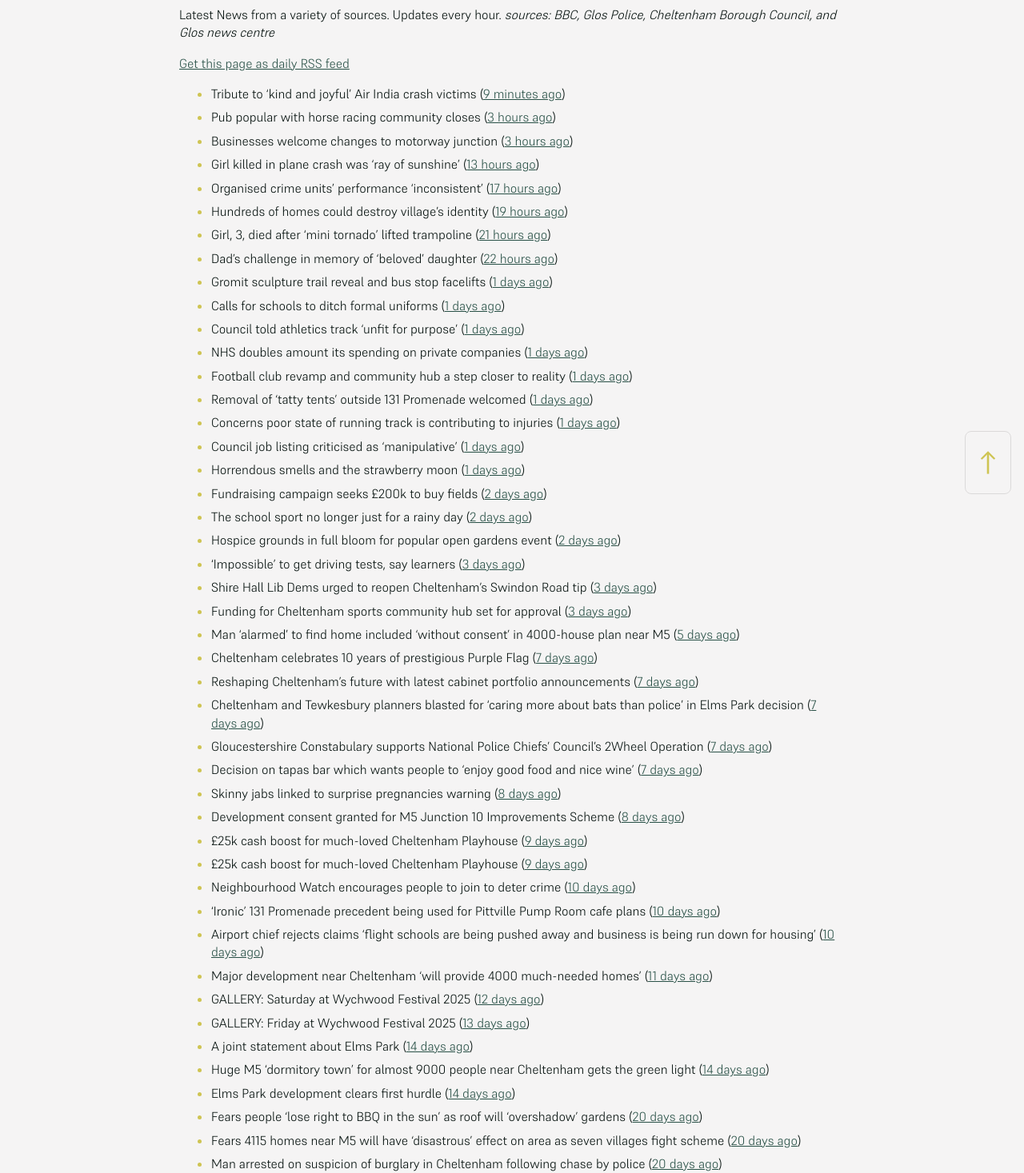
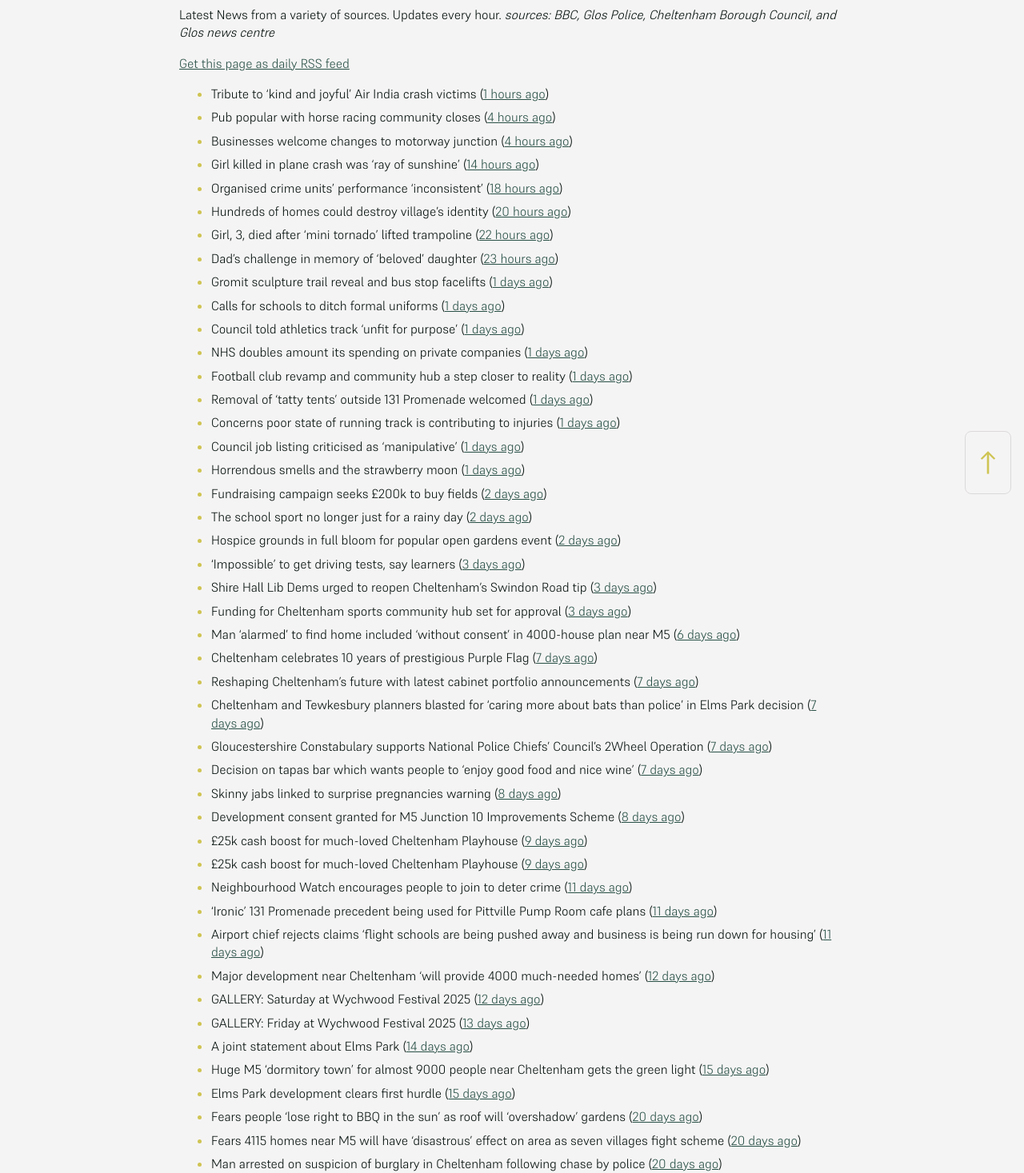
Before and after one commit to mat-0/cheltenham-open-data, a Jekyll site: the page built from _pages/news.md, in a window 1280 px wide. Shown: the part 266-1733 px from the top of the page at 80% size. Built offline with Jekyll 4.4.1, drawn with Linux system fonts in a browser that asks for light colours.

Commit message:
Updated 2025-06-13 09:57:54

```diff
--- a/_pages/news.md
+++ b/_pages/news.md
@@ -12,14 +12,14 @@ _sources: BBC, Glos Police, Cheltenham Borough Council, and Glos news centre_
 [Get this page as daily RSS feed](/daily.rss)
 
 <!-- news_marker starts -->
-- Tribute to 'kind and joyful' Air India crash victims ([9 minutes ago](https://www.bbc.com/news/articles/c20qv62dxq6o))
-- Pub popular with horse racing community closes ([3 hours ago](https://www.bbc.com/news/articles/czel4g51keno))
-- Businesses welcome changes to motorway junction ([3 hours ago](https://www.bbc.com/news/articles/c4gk1xllmrro))
-- Girl killed in plane crash was 'ray of sunshine' ([13 hours ago](https://www.bbc.com/news/articles/cq69npp0l9no))
-- Organised crime units' performance 'inconsistent' ([17 hours ago](https://www.bbc.com/news/articles/c8rezd6j42vo))
-- Hundreds of homes could destroy village's identity ([19 hours ago](https://www.bbc.com/news/articles/cdj9vnpx82po))
-- Girl, 3, died after 'mini tornado' lifted trampoline ([21 hours ago](https://www.bbc.com/news/articles/cx2j9p12m52o))
-- Dad's challenge in memory of 'beloved' daughter ([22 hours ago](https://www.bbc.com/news/articles/c3e5qzklpzpo))
+- Tribute to 'kind and joyful' Air India crash victims ([1 hours ago](https://www.bbc.com/news/articles/c20qv62dxq6o))
+- Pub popular with horse racing community closes ([4 hours ago](https://www.bbc.com/news/articles/czel4g51keno))
+- Businesses welcome changes to motorway junction ([4 hours ago](https://www.bbc.com/news/articles/c4gk1xllmrro))
+- Girl killed in plane crash was 'ray of sunshine' ([14 hours ago](https://www.bbc.com/news/articles/cq69npp0l9no))
+- Organised crime units' performance 'inconsistent' ([18 hours ago](https://www.bbc.com/news/articles/c8rezd6j42vo))
+- Hundreds of homes could destroy village's identity ([20 hours ago](https://www.bbc.com/news/articles/cdj9vnpx82po))
+- Girl, 3, died after 'mini tornado' lifted trampoline ([22 hours ago](https://www.bbc.com/news/articles/cx2j9p12m52o))
+- Dad's challenge in memory of 'beloved' daughter ([23 hours ago](https://www.bbc.com/news/articles/c3e5qzklpzpo))
 - Gromit sculpture trail reveal and bus stop facelifts ([1 days ago](https://www.bbc.com/news/articles/c706p9w35xeo))
 - Calls for schools to ditch formal uniforms ([1 days ago](https://www.bbc.com/news/articles/c79eg0w59y8o))
 - Council told athletics track 'unfit for purpose' ([1 days ago](https://www.bbc.com/news/articles/cvg76n7dxn9o))
@@ -35,7 +35,7 @@ _sources: BBC, Glos Police, Cheltenham Borough Council, and Glos news centre_
 - 'Impossible' to get driving tests, say learners ([3 days ago](https://www.bbc.com/news/articles/c8jgndjnlmvo))
 - Shire Hall Lib Dems urged to reopen Cheltenham’s Swindon Road tip ([3 days ago](https://gloucesternewscentre.co.uk/shire-hall-lib-dems-urged-to-reopen-cheltenhams-swindon-road-tip/))
 - Funding for Cheltenham sports community hub set for approval ([3 days ago](https://gloucesternewscentre.co.uk/funding-for-cheltenham-sports-community-hub-set-for-approval/))
-- Man ‘alarmed’ to find home included ‘without consent’ in 4000-house plan near M5 ([5 days ago](https://gloucesternewscentre.co.uk/man-alarmed-to-find-home-included-without-consent-in-4000-house-plan-near-m5/))
+- Man ‘alarmed’ to find home included ‘without consent’ in 4000-house plan near M5 ([6 days ago](https://gloucesternewscentre.co.uk/man-alarmed-to-find-home-included-without-consent-in-4000-house-plan-near-m5/))
 - Cheltenham celebrates 10 years of prestigious Purple Flag ([7 days ago](https://www.cheltenham.gov.uk/news/article/3019/cheltenham_celebrates_10_years_of_prestigious_purple_flag))
 - Reshaping Cheltenham’s future with latest cabinet portfolio announcements ([7 days ago](https://www.cheltenham.gov.uk/news/article/3018/reshaping_cheltenhams_future_with_latest_cabinet_portfolio_announcements))
 - Cheltenham and Tewkesbury planners blasted for ‘caring more about bats than police’ in Elms Park decision ([7 days ago](https://gloucesternewscentre.co.uk/cheltenham-and-tewkesbury-planners-blasted-for-caring-more-about-bats-than-police-in-elms-park-decision/))
@@ -45,15 +45,15 @@ _sources: BBC, Glos Police, Cheltenham Borough Council, and Glos news centre_
 - Development consent granted for M5 Junction 10 Improvements Scheme ([8 days ago](https://gloucesternewscentre.co.uk/development-consent-granted-for-m5-junction-10-improvements-scheme/))
 - £25k cash boost for much-loved Cheltenham Playhouse ([9 days ago](https://gloucesternewscentre.co.uk/25k-cash-boost-for-much-loved-cheltenham-playhouse/))
 - £25k cash boost for much-loved Cheltenham Playhouse ([9 days ago](https://www.cheltenham.gov.uk/news/article/3017/25k_cash_boost_for_much-loved_cheltenham_playhouse))
-- Neighbourhood Watch encourages people to join to deter crime ([10 days ago](https://gloucesternewscentre.co.uk/neighbourhood-watch-encourages-people-to-join-to-deter-crime/))
-- ‘Ironic’ 131 Promenade precedent being used for Pittville Pump Room cafe plans ([10 days ago](https://gloucesternewscentre.co.uk/ironic-131-promenade-precedent-being-used-for-pittville-pump-room-cafe-plans/))
-- Airport chief rejects claims ‘flight schools are being pushed away and business is being run down for housing’ ([10 days ago](https://gloucesternewscentre.co.uk/airport-chief-rejects-claims-flight-schools-are-being-pushed-away-and-business-is-being-run-down-for-housing/))
-- Major development near Cheltenham ‘will provide 4000 much-needed homes’ ([11 days ago](https://gloucesternewscentre.co.uk/major-development-near-cheltenham-will-provide-4000-much-needed-homes/))
+- Neighbourhood Watch encourages people to join to deter crime ([11 days ago](https://gloucesternewscentre.co.uk/neighbourhood-watch-encourages-people-to-join-to-deter-crime/))
+- ‘Ironic’ 131 Promenade precedent being used for Pittville Pump Room cafe plans ([11 days ago](https://gloucesternewscentre.co.uk/ironic-131-promenade-precedent-being-used-for-pittville-pump-room-cafe-plans/))
+- Airport chief rejects claims ‘flight schools are being pushed away and business is being run down for housing’ ([11 days ago](https://gloucesternewscentre.co.uk/airport-chief-rejects-claims-flight-schools-are-being-pushed-away-and-business-is-being-run-down-for-housing/))
+- Major development near Cheltenham ‘will provide 4000 much-needed homes’ ([12 days ago](https://gloucesternewscentre.co.uk/major-development-near-cheltenham-will-provide-4000-much-needed-homes/))
 - GALLERY: Saturday at Wychwood Festival 2025 ([12 days ago](https://gloucesternewscentre.co.uk/gallery-saturday-at-wychwood-festival-2025/))
 - GALLERY: Friday at Wychwood Festival 2025 ([13 days ago](https://gloucesternewscentre.co.uk/gallery-friday-at-wychwood-festival-2025/))
 - A joint statement about Elms Park ([14 days ago](https://www.cheltenham.gov.uk/news/article/3015/a_joint_statement_about_elms_park))
-- Huge M5 ‘dormitory town’ for almost 9000 people near Cheltenham gets the green light ([14 days ago](https://gloucesternewscentre.co.uk/huge-m5-dormitory-town-for-almost-9000-people-near-cheltenham-gets-the-green-light/))
-- Elms Park development clears first hurdle ([14 days ago](https://gloucesternewscentre.co.uk/elms-park-development-clears-first-hurdle/))
+- Huge M5 ‘dormitory town’ for almost 9000 people near Cheltenham gets the green light ([15 days ago](https://gloucesternewscentre.co.uk/huge-m5-dormitory-town-for-almost-9000-people-near-cheltenham-gets-the-green-light/))
+- Elms Park development clears first hurdle ([15 days ago](https://gloucesternewscentre.co.uk/elms-park-development-clears-first-hurdle/))
 - Fears people ‘lose right to BBQ in the sun’ as roof will ‘overshadow’ gardens ([20 days ago](https://gloucesternewscentre.co.uk/fears-people-lose-right-to-bbq-in-the-sun-as-roof-will-overshadow-gardens/))
 - Fears 4115 homes near M5 will have ‘disastrous’ effect on area as seven villages fight scheme ([20 days ago](https://gloucesternewscentre.co.uk/fears-4115-homes-near-m5-will-have-disastrous-effect-on-area-as-seven-villages-fight-scheme/))
 - Man arrested on suspicion of burglary in Cheltenham following chase by police ([20 days ago](https://gloucesternewscentre.co.uk/man-arrested-on-suspicion-of-burglary-in-cheltenham-following-chase-by-police/))
```
Also changed, not shown: _data/flood.json (+5 -90 lines), _pages/fix-my-street.md (+6 -6 lines), index.md (+5 -5 lines).
